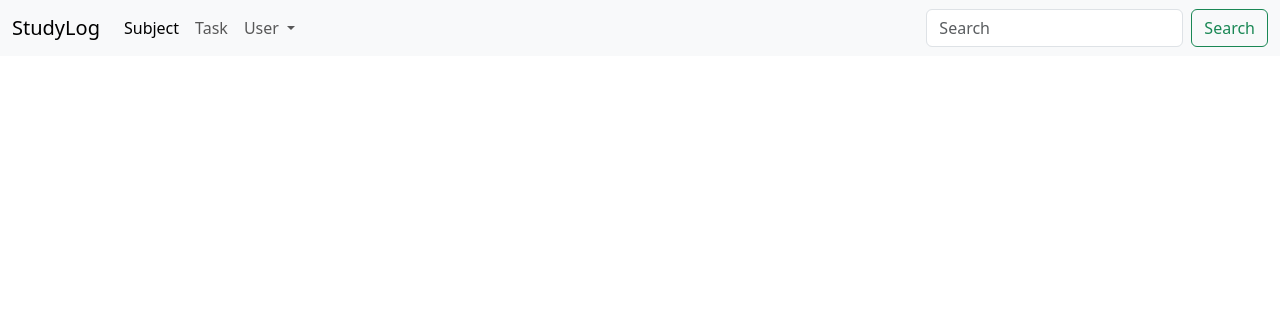
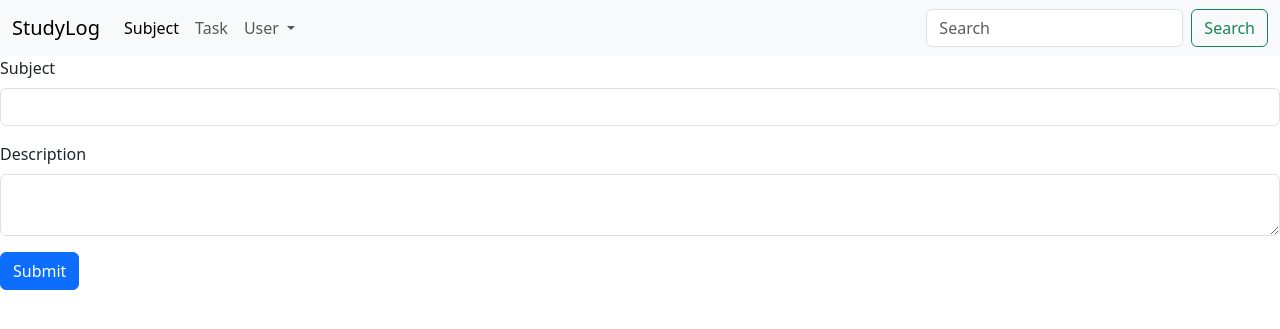
Before and after one commit to Osmanthus329/StudyLog, a Flask app: page /subject in a window 1280 px wide. Shown: the top 329 px of the page. Run offline with Flask 3, Linux system fonts and the light colour scheme; some libraries are stand-ins or nearby versions.

Commit message:
Create MySubject form.

```diff
--- a/form.py
+++ b/form.py
@@ -1,5 +1,5 @@
 from flask_wtf import FlaskForm
-from wtforms import StringField,PasswordField,SubmitField,EmailField
+from wtforms import StringField,PasswordField,SubmitField,EmailField,TextAreaField
 from wtforms.validators import DataRequired
 
 class Register(FlaskForm):
@@ -13,3 +13,8 @@ class Login(FlaskForm):
     email = EmailField(name = "email",validators=[DataRequired()])
     password = PasswordField(name = "password",validators=[DataRequired()])
     submit = SubmitField(name = "submit")
+
+class MySubject(FlaskForm):
+    subject_name = StringField(name = "subject",validators=[DataRequired()])
+    description = TextAreaField(name = "description")
+    submit = SubmitField(name = "submit")
--- a/main.py
+++ b/main.py
@@ -7,7 +7,7 @@ from sqlalchemy.orm import relationship, DeclarativeBase, Mapped, mapped_column
 from sqlalchemy import Integer, String, Text,ForeignKey
 from flask_login import LoginManager,UserMixin,login_user,logout_user,current_user
 from werkzeug.security import generate_password_hash, check_password_hash
-from form import Login,Register
+from form import Login,Register,MySubject
 
 load_dotenv()
 
@@ -98,7 +98,8 @@ def logout():
 
 @app.route("/subject")
 def subject():
-    return render_template("subject.html")
+    subject_form = MySubject()
+    return render_template("subject.html",form = subject_form)
 
 if __name__ == "__main__":
     app.run(debug=True)
--- a/templates/subject.html
+++ b/templates/subject.html
@@ -1 +1,3 @@
-{% extends "header.html" %} {% block title %}Subject{% endblock %}
+{% from 'bootstrap5/form.html' import render_form %}{% extends "header.html" %}
+{% block title %}Subject{% endblock %} {% block content
+%}{{render_form(form)}}{% endblock %}
```
